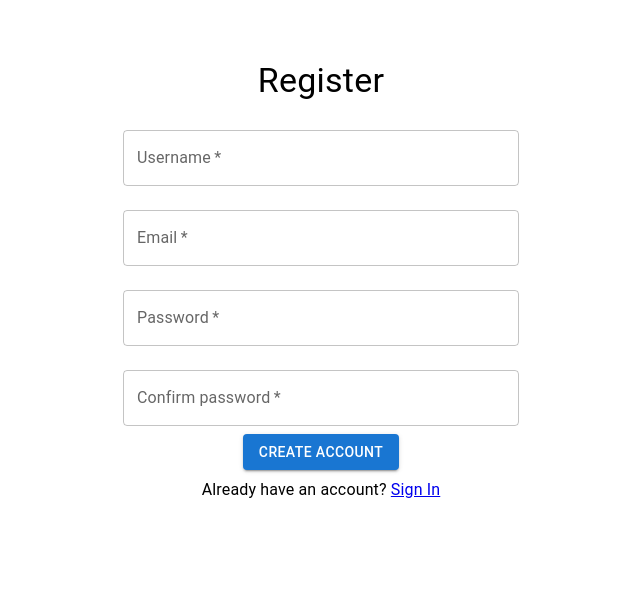
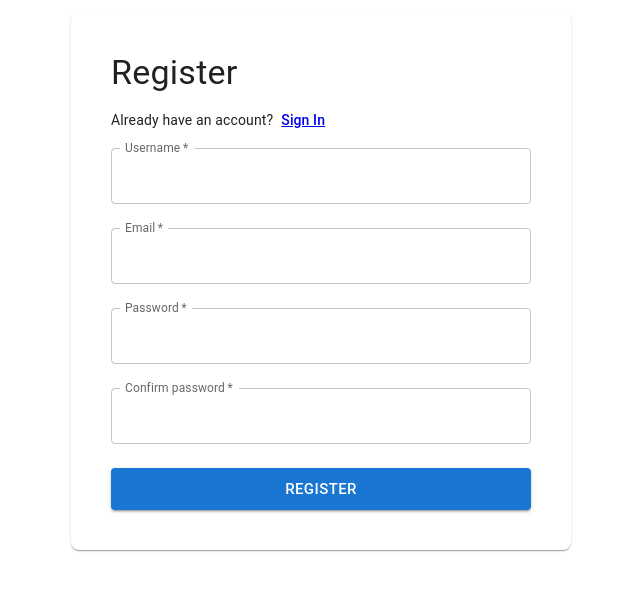
Before and after one commit to NguyenKhacLam/govtech-fullstack-assignment, a React (Create React App) app in the folder frontend/: page /register in a window 1280 px wide. Shown: the part 119-710 px from the top of the page, without its empty margins (319-959 px from the left). Built offline with nearby package versions, Linux system fonts and the light colour scheme; no server answers.

Commit message:
Update ui

```diff
--- a/frontend/src/components/appbar/Navbar.js
+++ b/frontend/src/components/appbar/Navbar.js
@@ -34,7 +34,7 @@ const NavBar = ({ isAuthenticated, user, logout }) => {
             </Button>
             <div style={{ flexGrow: 1 }}></div>
             <div style={{ display: "flex", alignItems: "center" }}>
-              <Typography>{user ? user.username : ""}</Typography>
+              <Typography>{user?.username}</Typography>
               <IconButton
                 size="large"
                 aria-label="account of current user"
@@ -72,7 +72,6 @@ const NavBar = ({ isAuthenticated, user, logout }) => {
 
 NavBar.propTypes = {
   isAuthenticated: PropTypes.bool.isRequired,
-  user: PropTypes.object.isRequired,
   logout: PropTypes.func.isRequired,
 };
 
--- a/frontend/src/pages/login/login.js
+++ b/frontend/src/pages/login/login.js
@@ -1,4 +1,4 @@
-import { Button, Container, TextField, Typography } from "@mui/material";
+import { Box, Button, Card, Stack, TextField, Typography } from "@mui/material";
 import { PropTypes } from "prop-types";
 import React, { useState } from "react";
 import { connect } from "react-redux";
@@ -27,19 +27,32 @@ const Login = ({ login, isAuthenticated }) => {
   }
 
   return (
-    <Container maxWidth="xs">
-      <div
-        style={{
-          display: "flex",
-          flexDirection: "column",
-          alignItems: "center",
-          justifyContent: "center",
-          minHeight: "100vh",
+    <Box
+      sx={{
+        height: "100vh",
       }}
     >
-        <Typography variant="h4" component="h2" gutterBottom>
-          Login
+      <Stack alignItems="center" justifyContent="center" sx={{ height: 1 }}>
+        <Card
+          sx={{
+            p: 5,
+            width: 1,
+            maxWidth: 420,
+            borderRadius: 2,
+          }}
+        >
+          <Typography variant="h4">Sign in</Typography>
+
+          <Box display="flex" gap={0.5} sx={{ mt: 2, mb: 2 }}>
+            <Typography variant="body2">Don't have an account yet?</Typography>
+            <Link to="/register">
+              <Typography variant="subtitle2" sx={{ ml: 0.5 }}>
+                Register an account
               </Typography>
+            </Link>
+          </Box>
+          <>
+            <Stack spacing={3}>
               <TextField
                 label="Email"
                 type="email"
@@ -49,6 +62,7 @@ const Login = ({ login, isAuthenticated }) => {
                 margin="normal"
                 fullWidth
                 name="email"
+                InputLabelProps={{ shrink: true }}
               />
               <TextField
                 label="Password"
@@ -59,16 +73,25 @@ const Login = ({ login, isAuthenticated }) => {
                 margin="normal"
                 fullWidth
                 name="password"
+                InputLabelProps={{ shrink: true }}
               />
-        <Button variant="contained" color="primary" onClick={onSubmit}>
-          Login
+            </Stack>
+
+            <Button
+              sx={{ mt: 3 }}
+              fullWidth
+              size="large"
+              type="submit"
+              variant="contained"
+              color="primary"
+              onClick={onSubmit}
+            >
+              Sign In
             </Button>
-        <Typography align="center" marginTop={1}>
-          Don't have an account yet?
-          <Link to="/register">Register an account</Link>
-        </Typography>
-      </div>
-    </Container>
+          </>
+        </Card>
+      </Stack>
+    </Box>
   );
 };
 
--- a/frontend/src/pages/poll/poll.js
+++ b/frontend/src/pages/poll/poll.js
@@ -1,4 +1,4 @@
-import { Container } from "@mui/material";
+import { Container, Grid } from "@mui/material";
 import { PropTypes } from "prop-types";
 import React, { useEffect } from "react";
 import { connect } from "react-redux";
@@ -15,9 +15,13 @@ const Poll = ({ getPolls, pollData: { polls, loading } }) => {
     <Spinner />
   ) : (
     <Container>
-      {polls.map((poll, index) => (
-        <PollItem poll={poll} key={index} />
-      ))}
+      <Grid container spacing={2}>
+        {polls.map((poll, index) => (
+          <Grid key={index} xs={4} item>
+            <PollItem poll={poll} key={index} />
+          </Grid>
+        ))}
+      </Grid>
     </Container>
   );
 };
--- a/frontend/src/pages/pollDetail/pollDetail.js
+++ b/frontend/src/pages/pollDetail/pollDetail.js
@@ -1,6 +1,14 @@
-import { Box, Button, Container, List, Typography } from "@mui/material";
+import {
+  Box,
+  Button,
+  Card,
+  CardContent,
+  Container,
+  Stack,
+  Typography,
+} from "@mui/material";
 import { PropTypes } from "prop-types";
-import React, { useEffect } from "react";
+import React, { useEffect, useMemo } from "react";
 import { connect } from "react-redux";
 import { Link, useParams } from "react-router-dom";
 import { io } from "socket.io-client";
@@ -19,6 +27,10 @@ const Polldetail = ({
   user: { id },
 }) => {
   const { pollId } = useParams();
+  const canVote = useMemo(
+    () => poll?.userId !== id && poll?.userCanVote,
+    [poll, id]
+  );
 
   useEffect(() => {
     getPoll(pollId);
@@ -47,7 +59,9 @@ const Polldetail = ({
     <Spinner />
   ) : (
     <Container>
+      <Box sx={{ mb: 1 }}>
         <Link to="/">Back</Link>
+      </Box>
       <Box
         sx={{
           display: "flex",
@@ -56,25 +70,29 @@ const Polldetail = ({
         }}
       >
         <div>
-          <Typography variant="h4">{poll.name}</Typography>
-          <Typography variant="subtitle1">1</Typography>
+          <Typography variant="h4">{poll?.name}</Typography>
+          <Typography variant="subtitle1">{poll?.description}</Typography>
         </div>
         <Button variant="contained">Edit poll</Button>
       </Box>
-      <List>
+      <Card sx={{ mt: 2 }}>
+        <CardContent>
+          <Stack spacing={2}>
             {poll &&
-          poll.options.map((option, index) => (
+              poll?.options.map((option, index) => (
                 <OptionItem
                   option={option}
-              totalVote={poll.totalVote}
+                  totalVote={poll?.totalVote || 0}
                   key={index}
                   handleVote={handleVote}
-              canVote={poll.userId !== id && poll.userCanVote}
+                  canVote={canVote}
                 />
               ))}
-      </List>
+          </Stack>
+        </CardContent>
+      </Card>
 
-      {poll.userId === id && (
+      {poll?.userId === id && (
         <BarChart
           chartData={poll.options.map((item) => item.count)}
           chartLabels={poll.options.map((item) => item.name)}
@@ -86,7 +104,10 @@ const Polldetail = ({
 
 Polldetail.propTypes = {
   getPoll: PropTypes.func.isRequired,
+  votePoll: PropTypes.func.isRequired,
+  receiveVote: PropTypes.func.isRequired,
   poll: PropTypes.object.isRequired,
+  user: PropTypes.object.isRequired,
 };
 
 const mapStateToProps = (state) => ({
--- a/frontend/src/pages/register/register.js
+++ b/frontend/src/pages/register/register.js
@@ -1,4 +1,4 @@
-import { Button, Container, TextField, Typography } from "@mui/material";
+import { Box, Button, Card, Stack, TextField, Typography } from "@mui/material";
 import { PropTypes } from "prop-types";
 import React, { useState } from "react";
 import { connect } from "react-redux";
@@ -34,20 +34,34 @@ const Register = ({ setAlert, register, isAuthenticated }) => {
   }
 
   return (
-    <Container maxWidth="xs">
-      <div
-        style={{
-          display: "flex",
-          flexDirection: "column",
-          alignItems: "center",
-          justifyContent: "center",
-          minHeight: "100vh",
+    <Box
+      sx={{
+        height: "100vh",
       }}
     >
-        <Typography variant="h4" component="h2" gutterBottom>
-          Register
+      <Stack alignItems="center" justifyContent="center" sx={{ height: 1 }}>
+        <Card
+          sx={{
+            p: 5,
+            width: 1,
+            maxWidth: 420,
+            borderRadius: 2,
+          }}
+        >
+          <Typography variant="h4">Register</Typography>
+
+          <Box display="flex" gap={0.5} sx={{ mt: 2, mb: 2 }}>
+            <Typography variant="body2"> Already have an account?</Typography>
+            <Link to="/login">
+              <Typography variant="subtitle2" sx={{ ml: 0.5 }}>
+                Sign In
               </Typography>
+            </Link>
+          </Box>
+          <>
+            <Stack spacing={3}>
               <TextField
+                InputLabelProps={{ shrink: true }}
                 label="Username"
                 type="text"
                 variant="outlined"
@@ -59,6 +73,7 @@ const Register = ({ setAlert, register, isAuthenticated }) => {
                 required
               />
               <TextField
+                InputLabelProps={{ shrink: true }}
                 label="Email"
                 type="email"
                 variant="outlined"
@@ -70,6 +85,7 @@ const Register = ({ setAlert, register, isAuthenticated }) => {
                 required
               />
               <TextField
+                InputLabelProps={{ shrink: true }}
                 label="Password"
                 type="password"
                 variant="outlined"
@@ -81,6 +97,7 @@ const Register = ({ setAlert, register, isAuthenticated }) => {
                 required
               />
               <TextField
+                InputLabelProps={{ shrink: true }}
                 label="Confirm password"
                 type="password"
                 variant="outlined"
@@ -91,14 +108,23 @@ const Register = ({ setAlert, register, isAuthenticated }) => {
                 name="confirmPassword"
                 required
               />
-        <Button variant="contained" color="primary" onClick={onSubmit}>
-          Create account
+            </Stack>
+
+            <Button
+              sx={{ mt: 3 }}
+              fullWidth
+              size="large"
+              type="submit"
+              variant="contained"
+              color="primary"
+              onClick={onSubmit}
+            >
+              Register
             </Button>
-        <Typography align="center" marginTop={1}>
-          Already have an account? <Link to="/login">Sign In</Link>
-        </Typography>
-      </div>
-    </Container>
+          </>
+        </Card>
+      </Stack>
+    </Box>
   );
 };
 
```
Also changed, not shown: 1 other file (tests, documents, lock files or other folders). Lines whose indentation alone changed are shown as unchanged.
